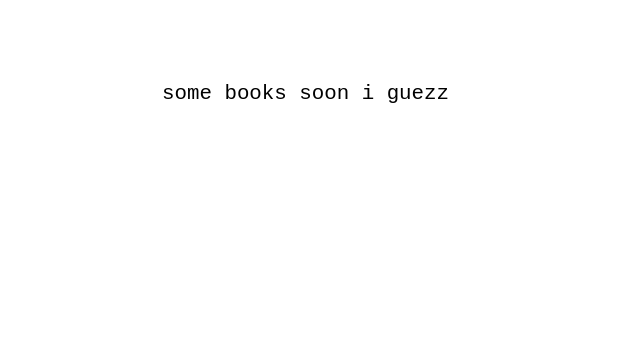
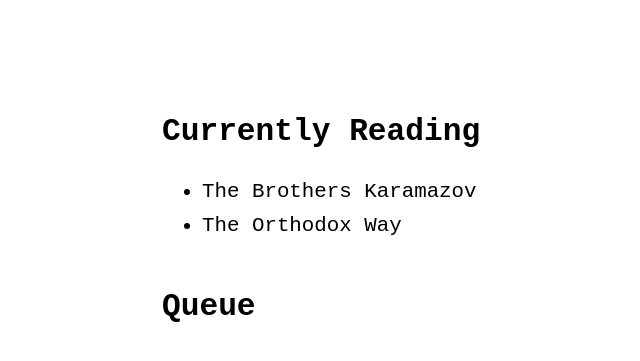
Before and after one commit to deadoceans/deadoceans.github.io, a Jekyll site: the page built from book-list.md, in a window 1280 px wide. Shown: the top 361 px of the page, without its empty margins (158-798 px from the left). Built offline with Jekyll 4.4.1, drawn with Linux system fonts in a browser that asks for light colours; our own code applies the rules of GitHub Pages for plain Markdown files.

Commit message:
Update book-list.md

```diff
--- a/book-list.md
+++ b/book-list.md
@@ -1 +1,6 @@
-some books soon i guezz
+## Currently Reading
+
+* The Brothers Karamazov
+* The Orthodox Way
+
+## Queue
```
